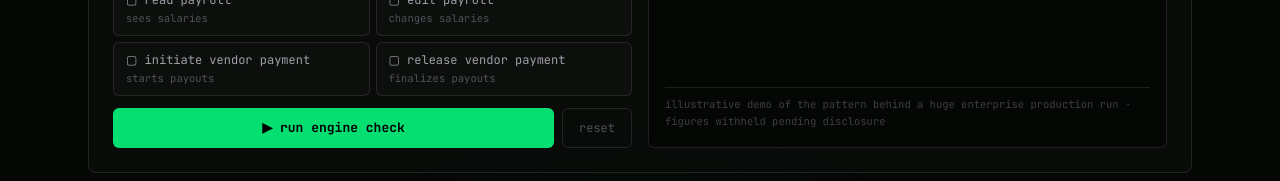
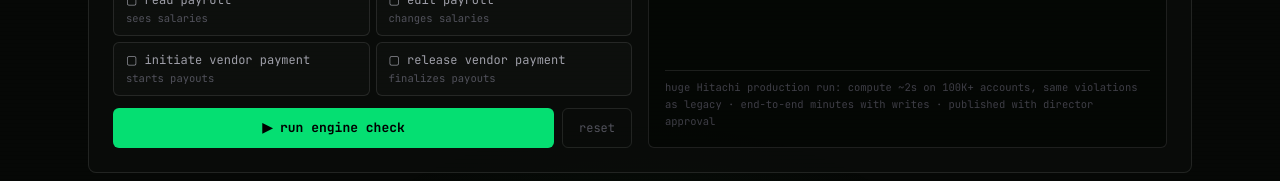
Before and after one commit to Arin016/Arin016.github.io, a Next.js app: page /projects in a window 1280 px wide. Shown: the part 592-773 px from the top of the page. Built offline with nearby package versions, Linux system fonts and the light colour scheme.

Commit message:
claims: SodChecker carries approved Hitachi figures with scope

```diff
--- a/src/components/SodChecker.tsx
+++ b/src/components/SodChecker.tsx
@@ -230,7 +230,7 @@ export default function SodChecker() {
               )}
             </div>
             <div className="mt-3 border-t border-white/10 pt-2 font-mono text-[10.5px] text-zinc-700">
-              illustrative demo of the pattern behind a huge enterprise production run · figures withheld pending disclosure
+              huge Hitachi production run: compute ~2s on 100K+ accounts, same violations as legacy · end-to-end minutes with writes · published with director approval
             </div>
           </div>
         </div>
```
